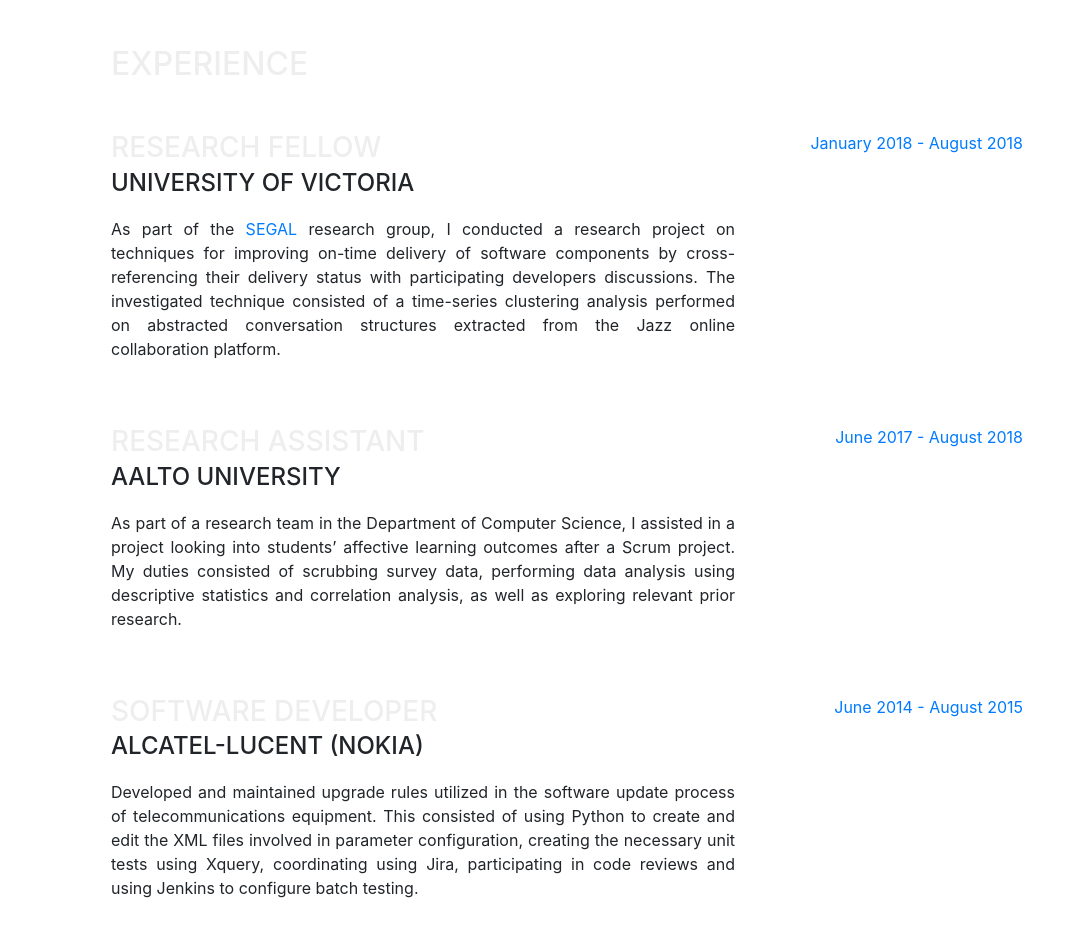
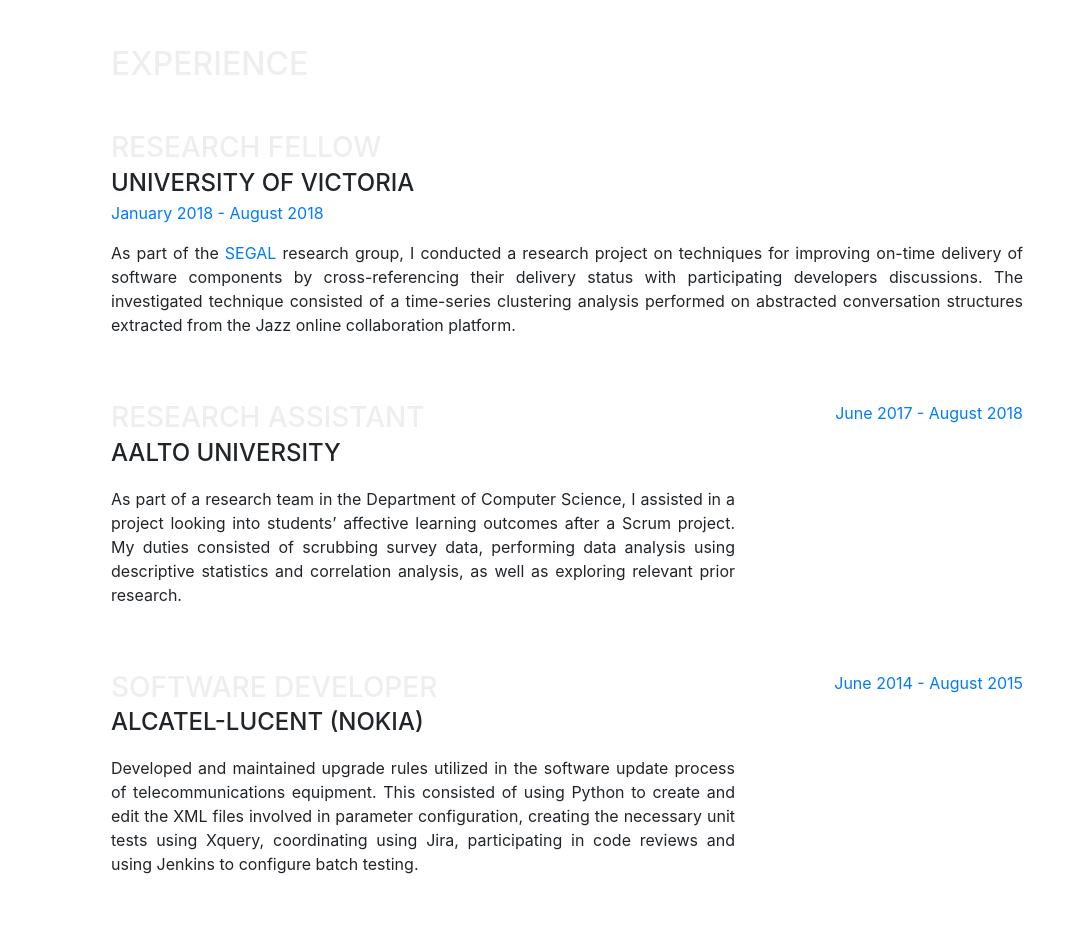
Before and after one commit to vdragoss/my_cv, a website with bundled scripts: page index.html in a window 1280 px wide. Shown: the part 804-1732 px from the top of the page, without its empty margins (209-1280 px from the left). Built offline with nearby package versions, Linux system fonts and the light colour scheme; a web font is replaced by a local one.

Commit message:
Update index.html

```diff
--- a/index.html
+++ b/index.html
@@ -94,20 +94,21 @@
     <section class="resume-section p-3 p-lg-5 d-flex justify-content-center" id="experience">
       <div class="w-100">
         <h2 class="mb-5">Experience</h2>
-
         <div class="resume-item d-flex flex-column flex-md-row justify-content-between mb-5">
           <div class="resume-content">
             <h3 class="mb-0">Research Fellow</h3>
-            <div class="subheading mb-3">University of Victoria</div>
+            <div class="subheading mb-0">University of Victoria</div>
+            <div class="text-primary mb-3">January 2018 - August 2018</div>
+
             <p align="justify">As part of the <a href="https://thesegalgroup.org/">SEGAL</a> research group, I conducted a research project on techniques
               for improving on-time delivery of software components by cross-referencing their
               delivery status with participating developers discussions. The investigated
               technique consisted of a time-series clustering analysis performed on abstracted
               conversation structures extracted from the Jazz online collaboration platform.</p>
           </div>
-          <div class="resume-date text-md-right">
+          <!-- <div class="resume-date text-md-right">
             <span class="text-primary">January 2018 - August 2018</span>
-          </div>
+          </div> -->
         </div>
 
         <div class="resume-item d-flex flex-column flex-md-row justify-content-between mb-5">
```
